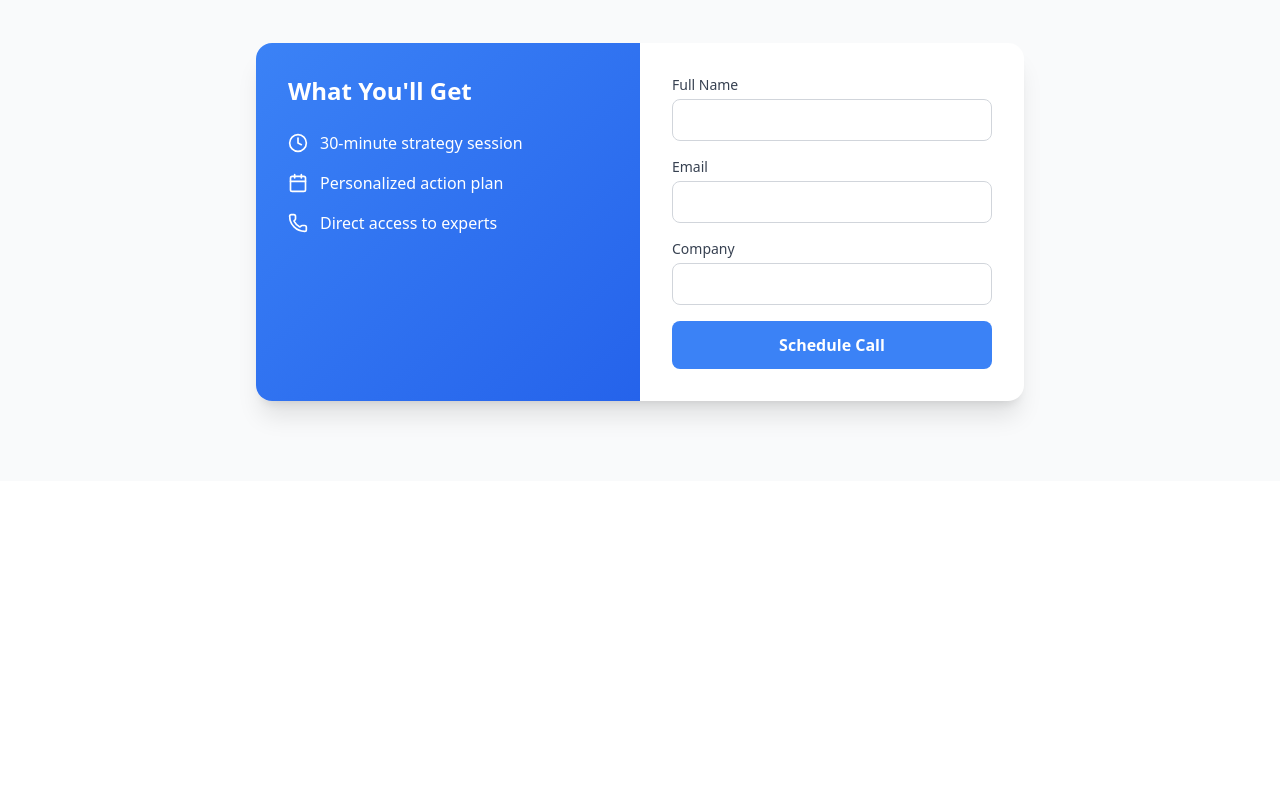
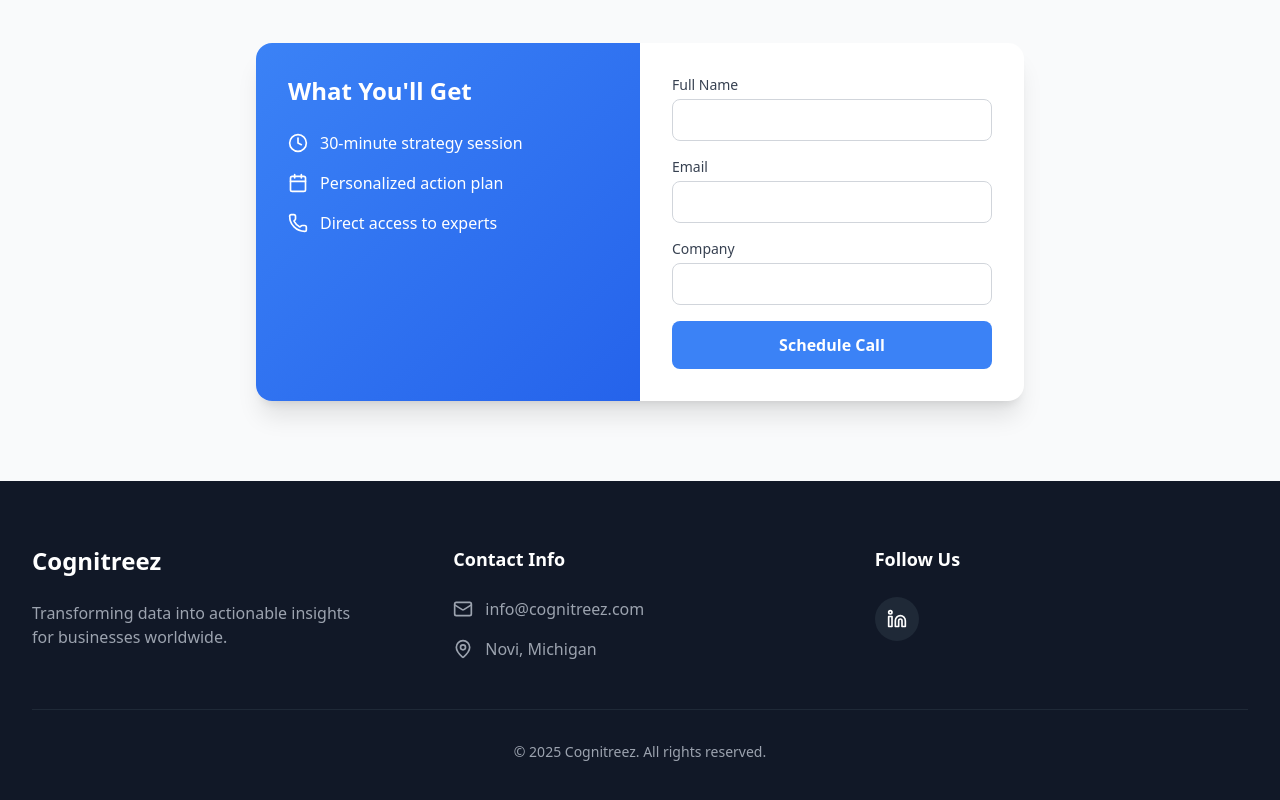
Before and after one commit to bibinwithab/cognitreez, a React (Vite) app: page / in a window 1280 px wide. Shown: the part 1557-2357 px from the top of the page. Before the commit the page ends 2038 px from the top, so only its background shows below. Built offline with nearby package versions, Linux system fonts and the light colour scheme.

Commit message:
added footer

```diff
--- a/src/App.jsx
+++ b/src/App.jsx
@@ -4,6 +4,7 @@ import Introduction from "./Components/Introduction";
 import BookACall from "./Components/BookACall";
 import CustomerReviews from "./Components/CustomerReview";
 import Navbar from "./Components/NavBar";
+import Footer from "./Components/Footer";
 
 function App() {
   return (
@@ -26,6 +27,7 @@ function App() {
           <section id="contact">
             <BookACall />
           </section>
+          <Footer />
         </motion.div>
       </AnimatePresence>
     </div>
--- /dev/null
+++ b/src/Components/Footer.jsx
@@ -0,0 +1,107 @@
+import { motion } from "framer-motion";
+import { Mail, MapPin, Linkedin } from "lucide-react";
+
+const Footer = () => {
+  const containerVariants = {
+    hidden: { opacity: 0, y: 50 },
+    visible: {
+      opacity: 1,
+      y: 0,
+      transition: {
+        duration: 0.8,
+        staggerChildren: 0.2,
+      },
+    },
+  };
+
+  const itemVariants = {
+    hidden: { opacity: 0, y: 20 },
+    visible: {
+      opacity: 1,
+      y: 0,
+      transition: {
+        duration: 0.5,
+      },
+    },
+  };
+
+  const socialLinks = [
+    {
+      icon: <Linkedin className="w-5 h-5" />,
+      href: "https://www.linkedin.com/company/cognitreez/posts/?feedView=all",
+      label: "LinkedIn",
+    },
+  ];
+
+  return (
+    <footer className="bg-gray-900 text-white">
+      <motion.div
+        variants={containerVariants}
+        initial="hidden"
+        whileInView="visible"
+        viewport={{ once: true }}
+        className="max-w-7xl mx-auto px-4 sm:px-6 lg:px-8 py-16"
+      >
+        <div className="grid grid-cols-1 md:grid-cols-2 lg:grid-cols-3 gap-12">
+          <motion.div variants={itemVariants} className="space-y-4">
+            <h3 className="text-2xl font-bold mb-6">Cognitreez</h3>
+            <p className="text-gray-400 max-w-xs">
+              Transforming data into actionable insights for businesses
+              worldwide.
+            </p>
+          </motion.div>
+
+          <motion.div variants={itemVariants} className="space-y-4">
+            <h3 className="text-lg font-semibold mb-6">Contact Info</h3>
+            <div className="space-y-4">
+              <motion.a
+                href="mailto:info@cognitreez.com"
+                className="flex items-center space-x-3 text-gray-400 hover:text-blue-400 transition-colors"
+                whileHover={{ x: 5 }}
+              >
+                <Mail className="w-5 h-5" />
+                <span>info@cognitreez.com</span>
+              </motion.a>
+              <motion.div
+                className="flex items-center space-x-3 text-gray-400"
+                whileHover={{ x: 5 }}
+              >
+                <MapPin className="w-5 h-5" />
+                <span>Novi, Michigan</span>
+              </motion.div>
+            </div>
+          </motion.div>
+
+          <motion.div variants={itemVariants} className="space-y-4">
+            <h3 className="text-lg font-semibold mb-6">Follow Us</h3>
+            <div className="flex space-x-4">
+              {socialLinks.map((social, index) => (
+                <motion.a
+                  key={index}
+                  href={social.href}
+                  whileHover={{ y: -5, scale: 1.1 }}
+                  whileTap={{ scale: 0.95 }}
+                  className="bg-gray-800 p-3 rounded-full hover:bg-blue-500 transition-colors"
+                  aria-label={social.label}
+                >
+                  {social.icon}
+                </motion.a>
+              ))}
+            </div>
+          </motion.div>
+        </div>
+
+        <motion.div
+          variants={itemVariants}
+          className="border-t border-gray-800 mt-12 pt-8 text-center text-gray-400"
+        >
+          <p className="text-sm">
+            &copy; {new Date().getFullYear()} Cognitreez. All rights reserved.
+          </p>
+        </motion.div>
+      </motion.div>
+    </footer>
+  );
+};
+
+export default Footer;
```
Also changed, not shown: src/Components/NavBar.jsx (+10 -10 lines).
